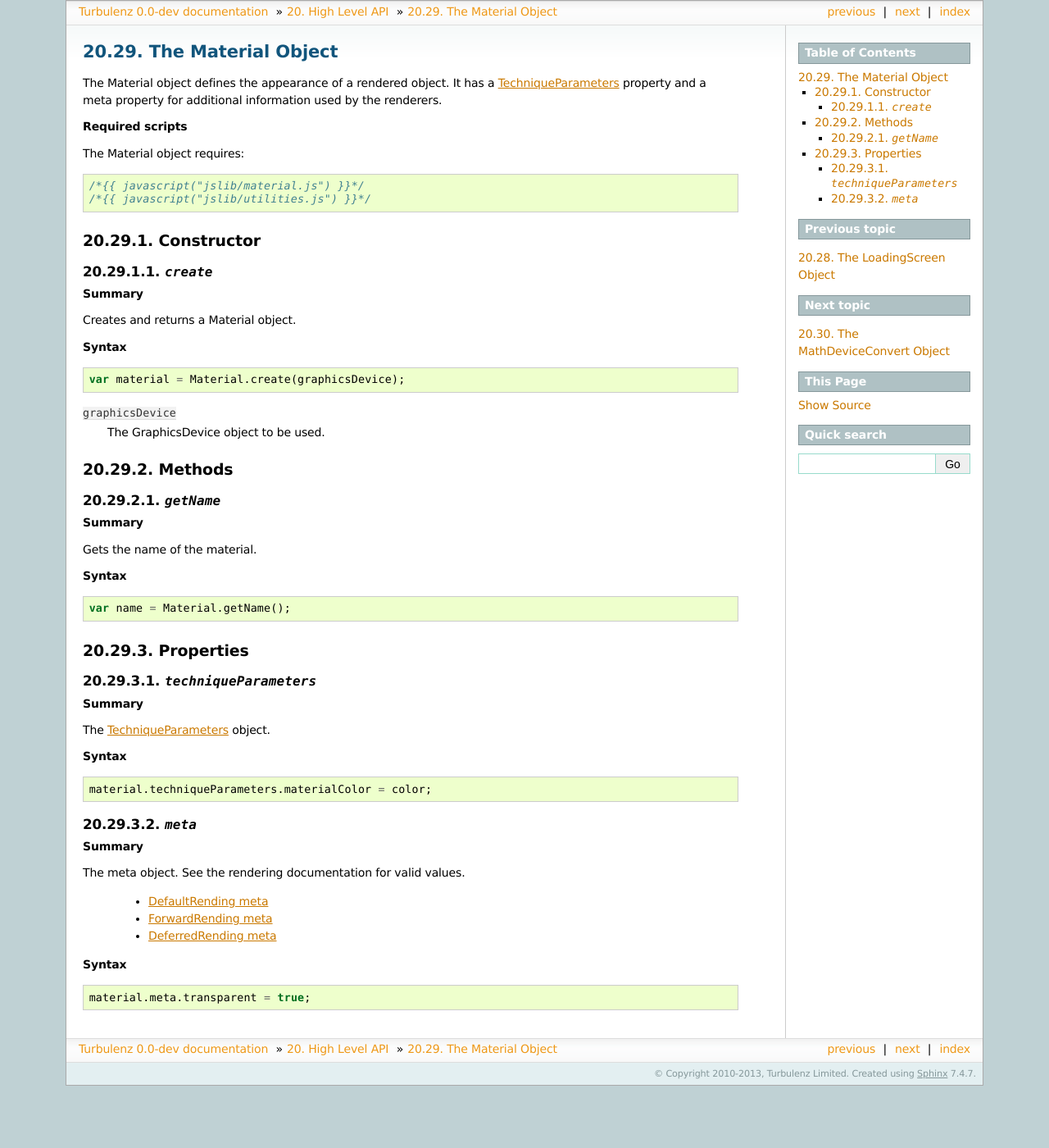
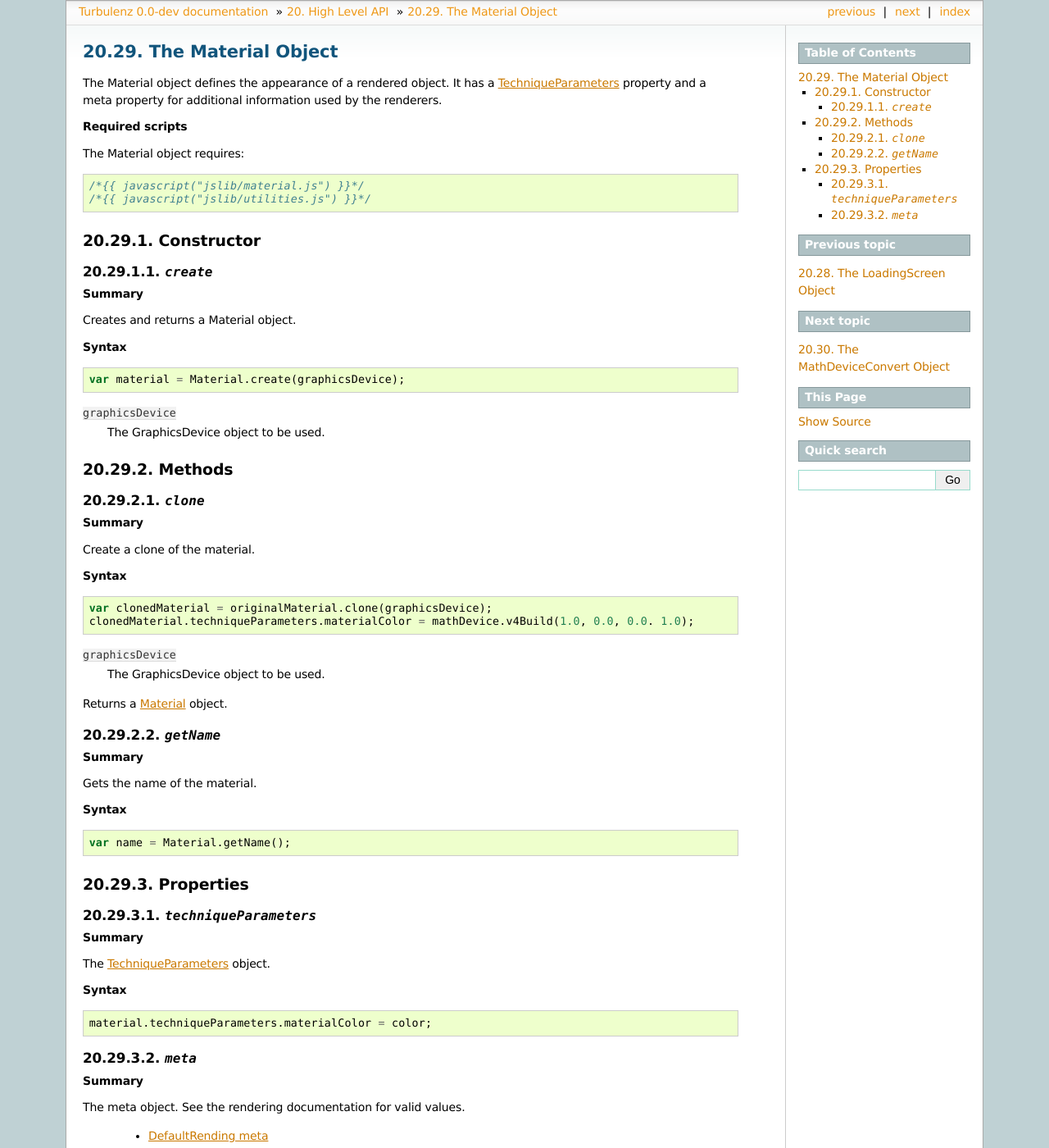
Before and after one commit to turbulenz/turbulenz_engine, a Sphinx documentation site: the page built from docs/source/jslibrary_api/material_api.rst, in a window 1280 px wide and 1400 px high. Shown: the whole window at 82% size. Built offline with Sphinx 7.4.7, drawn with Linux system fonts in a browser that asks for light colours.

Commit message:
Document Material.clone.

```diff
--- a/docs/source/jslibrary_api/material_api.rst
+++ b/docs/source/jslibrary_api/material_api.rst
@@ -42,6 +42,29 @@
 
 Methods
 =======
+
+.. index::
+    pair: Material; clone
+
+.. _material_clone:
+
+`clone`
+-------
+
+**Summary**
+
+Create a clone of the material.
+
+**Syntax** ::
+
+    var clonedMaterial = originalMaterial.clone(graphicsDevice);
+    clonedMaterial.techniqueParameters.materialColor = mathDevice.v4Build(1.0, 0.0, 0.0. 1.0);
+
+``graphicsDevice``
+    The GraphicsDevice object to be used.
+
+Returns a :ref:`Material <material>` object.
+
 
 .. index::
     pair: Material; getName
```
